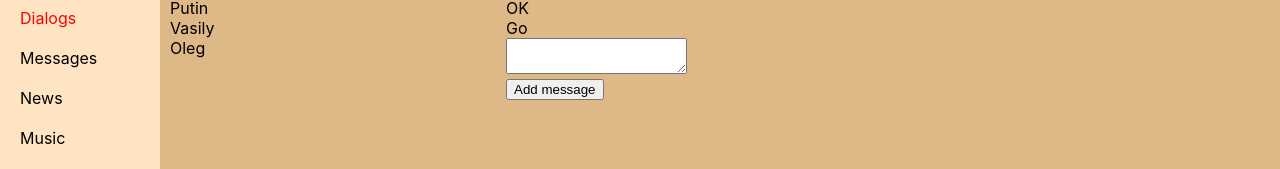
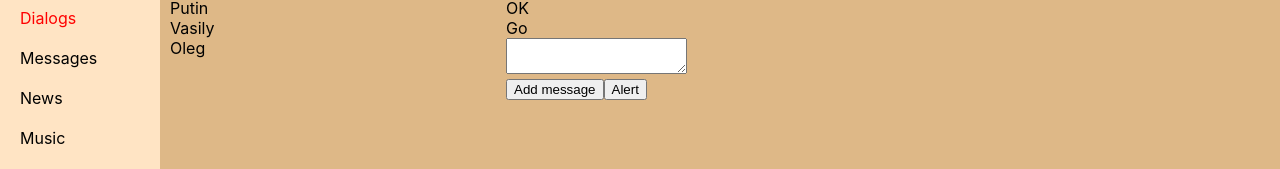
Before and after one commit to vadimMz/ReactProject, a React (Create React App) app: page /Dialogs in a window 1280 px wide. Shown: the part 152-321 px from the top of the page. Built offline with nearby package versions, Linux system fonts and the light colour scheme.

Commit message:
Added callback Addpost to Myposts

```diff
--- a/src/App.js
+++ b/src/App.js
@@ -5,23 +5,31 @@ import Header from "./components/Header/Header";
 import Nav from "./components/Nav/Nav";
 import Profile from "./components/profile/Profile";
 import Dialogs from "./components/Dialogs/DIalogs";
-import {BrowserRouter, Route} from "react-router-dom";
+import {Route} from "react-router-dom";
 import Messages from "./components/Messages/Messages";
 import News from "./components/News/News";
 import Music from "./components/Music/Music";
 import Settings from "./components/Settings/Settings";
-import Sidebar from "./components/Nav/Sidebar/Sidebar";
+//import Sidebar from "./components/Nav/Sidebar/Sidebar";
+
 
 const App = (props) => {
     return (
-        <BrowserRouter>
             <div className='app-wrapper'>
                 <Header/>
                 <Nav name = {props.state.sidebar.friends}/>
                 <div className='app-wrapper-content'>
-                    <Route path='/Profile' render={() => <Profile posts = {props.state.profilePage.posts}/>}/>
-                    <Route path='/Dialogs' render={() => <Dialogs dialogs = {props.state.dialogsPage.dialogs}
-                                                                  messages = {props.state.dialogsPage.messages}/>}/>
+
+                    <Route path='/Profile'
+                           render={() => <Profile
+                               posts = {props.state.profilePage.posts}
+                               addPost = {props.addPost}/>}/>
+
+                    <Route path='/Dialogs'
+                           render={() => <Dialogs
+                               dialogs = {props.state.dialogsPage.dialogs}
+                               messages = {props.state.dialogsPage.messages}/>}/>
+
                     <Route path='/Messages' render={() => <Messages/>}/>
                     <Route path='/News' render={() => <News/>}/>
                     <Route path='/Music' render={() => <Music/>}/>
@@ -29,8 +37,55 @@ const App = (props) => {
                     {/*<Route path='/Friends' render={() => <Sidebar/>}/>*/}
                 </div>
             </div>
-        </BrowserRouter>
     );
 }
 
 export default App;
+/*
+
+import React from 'react';
+//import logo from './logo.svg';
+import './App.css';
+import Header from "./components/Header/Header";
+import Nav from "./components/Nav/Nav";
+import Profile from "./components/profile/Profile";
+import Dialogs from "./components/Dialogs/DIalogs";
+import {Route} from "react-router-dom";
+import Messages from "./components/Messages/Messages";
+import News from "./components/News/News";
+import Music from "./components/Music/Music";
+import Settings from "./components/Settings/Settings";
+import {addPost} from "./redux/state";
+//import Sidebar from "./components/Nav/Sidebar/Sidebar";
+
+
+const App = (props) => {
+    return (
+        <div className='app-wrapper'>
+            <Header/>
+            <Nav name = {props.state.sidebar.friends}/>
+            <div className='app-wrapper-content'>
+
+                <Route path='/Profile'
+                       render={() => <Profile
+                           posts = {props.state.profilePage.posts}
+                           addPost = {props.addPost}/>}/>
+
+                <Route path='/Dialogs'
+                       render={() => <Dialogs
+                           dialogs = {props.state.dialogsPage.dialogs}
+                           messages = {props.state.dialogsPage.messages}/>}/>
+
+                <Route path='/Messages' render={() => <Messages/>}/>
+                <Route path='/News' render={() => <News/>}/>
+                <Route path='/Music' render={() => <Music/>}/>
+                <Route path='/Settings' render={() => <Settings/>}/>
+                {/!*<Route path='/Friends' render={() => <Sidebar/>}/>*!/}
+            </div>
+        </div>
+    );
+}
+
+export default App;
+
+*/
--- a/src/components/Dialogs/DIalogs.js
+++ b/src/components/Dialogs/DIalogs.js
@@ -6,7 +6,8 @@ import Message from "./Message/Message";
 
 const Dialogs = (props) => {
     let textAreaElement = React.createRef();
-
+    let anus = [];
+    const pushAnus = () => anus.push(textAreaElement.current.value);
 
 
 
@@ -37,7 +38,9 @@ const Dialogs = (props) => {
                     <textarea ref={textAreaElement}></textarea>
 
                     <div className={styles.NewMessageInput}>
-                        <button className= {styles.addNewMessageButton}> Add message</button>
+                        <button className= {styles.addNewMessageButton} onClick={pushAnus}> Add message</button>
+                        <button className= {styles.addNewMessageButton} onClick={ () => alert(anus) }> Alert</button>
+
                     </div>
                 </div>
             </div>
--- a/src/components/profile/MyPosts/MyPosts.js
+++ b/src/components/profile/MyPosts/MyPosts.js
@@ -6,15 +6,21 @@ import Post from "./Post/Post";
 
 const MyPosts = (props) => {
     let FillPost = props.posts.map(elem => <Post message={elem.message}/>);
+    let newPostElement = React.createRef();
+
+    let AddPost = () => {
+        let text = newPostElement.current.value;
+        props.addPost(text);
+    }
 
     return (
         <div className={styles.MyPosts}>
             <div>
-                <textarea/>
+                <textarea ref = {newPostElement}></textarea>
             </div>
 
             <div>
-                <button>Send</button>
+                <button onClick={AddPost}>Send</button>
             </div>
             {FillPost}
         </div>
--- a/src/components/profile/Profile.js
+++ b/src/components/profile/Profile.js
@@ -8,7 +8,7 @@ const Profile = (props) => {
     return (
         <div className={styles.profile}>
             <ProfileInfo/>
-            <MyPosts posts = {props.posts}/>
+            <MyPosts posts = {props.posts} addPost = {props.addPost}/>
         </div>
     );
 }
--- a/src/index.js
+++ b/src/index.js
@@ -4,9 +4,14 @@ import './index.css';
 import App from './App';
 import * as serviceWorker from './serviceWorker';
 import state from './redux/state.js';
+import {addPost} from './redux/state.js';
+import {BrowserRouter} from "react-router-dom";
 
 
-ReactDOM.render(<App state = {state}/>, document.getElementById('root'));
+ReactDOM.render(
+    <BrowserRouter>
+        <App state={state} addPost={addPost} hui = "hui"/>
+    </BrowserRouter>, document.getElementById('root'));
 
 // If you want your app to work offline and load faster, you can change
 // unregister() to register() below. Note this comes with some pitfalls.
--- a/src/redux/state.js
+++ b/src/redux/state.js
@@ -1,9 +1,9 @@
 let state = {
     profilePage: {
         posts: [
-            {message: "Привет!"},
-            {message: "Че не отвечаешь?!"},
-            {message: "Купи паскод!"}
+            {id: 1, message: "Привет!"},
+            {id: 2, message: "Че не отвечаешь?!"},
+            {id: 3, message: "Купи паскод!"}
         ]
     },
     dialogsPage: {
@@ -19,9 +19,8 @@ let state = {
             {id: 2, message: 'how are you?'},
             {id: 3, message: 'OK'},
             {id: 4, message: 'Go'},
-        ],
+        ]
     },
-
     sidebar: {
         friends: [
             {id: 1, name: 'Andrew'},
@@ -29,7 +28,13 @@ let state = {
             {id: 3, name: 'Pauleg'}
         ]
     }
+};
 
-
-}
+export let addPost = (postMessage) => {
+    let newPost = {
+        id: 4,
+        message: postMessage
+    };
+    state.profilePage.posts.push(newPost);
+};
 export default state;
```
